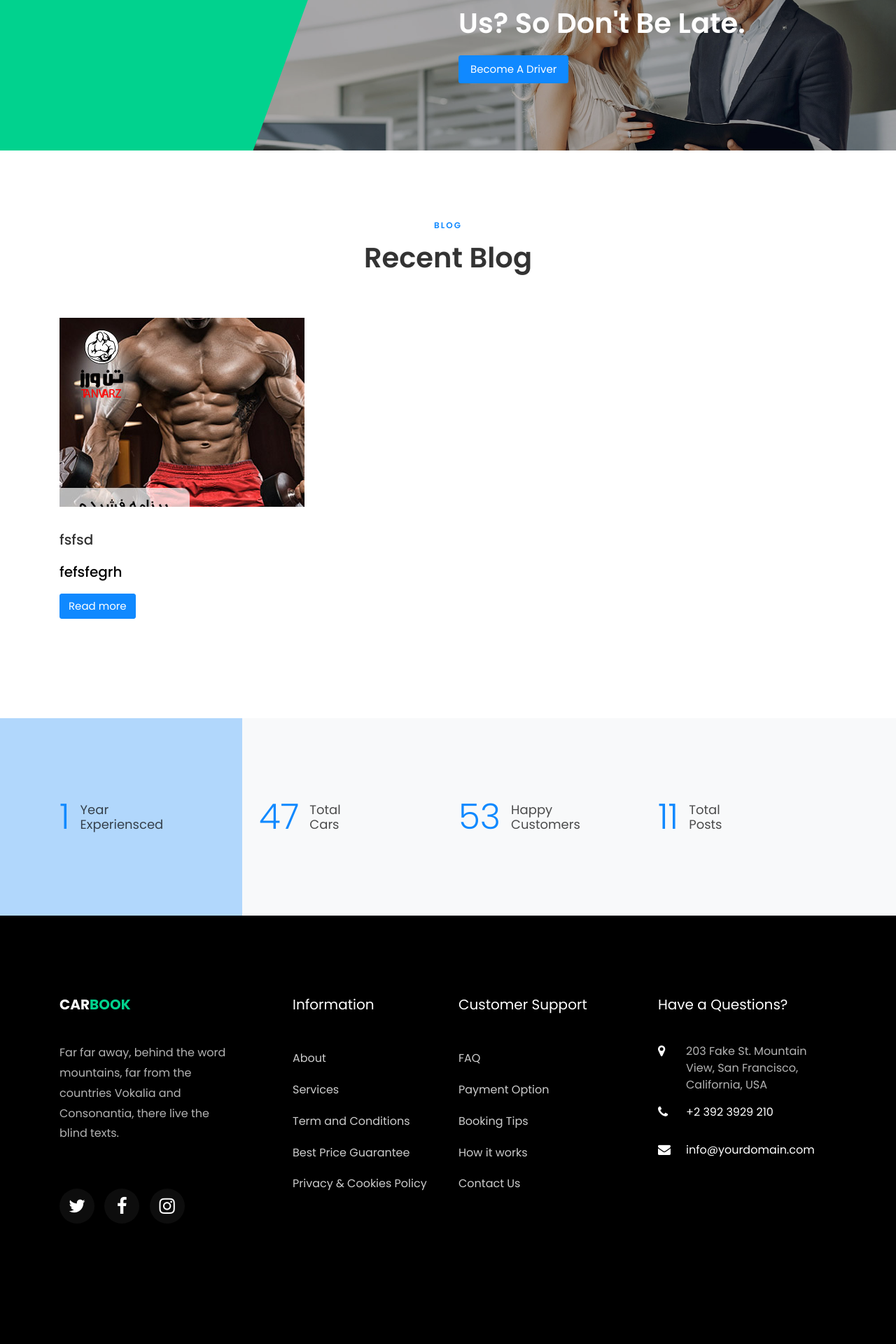
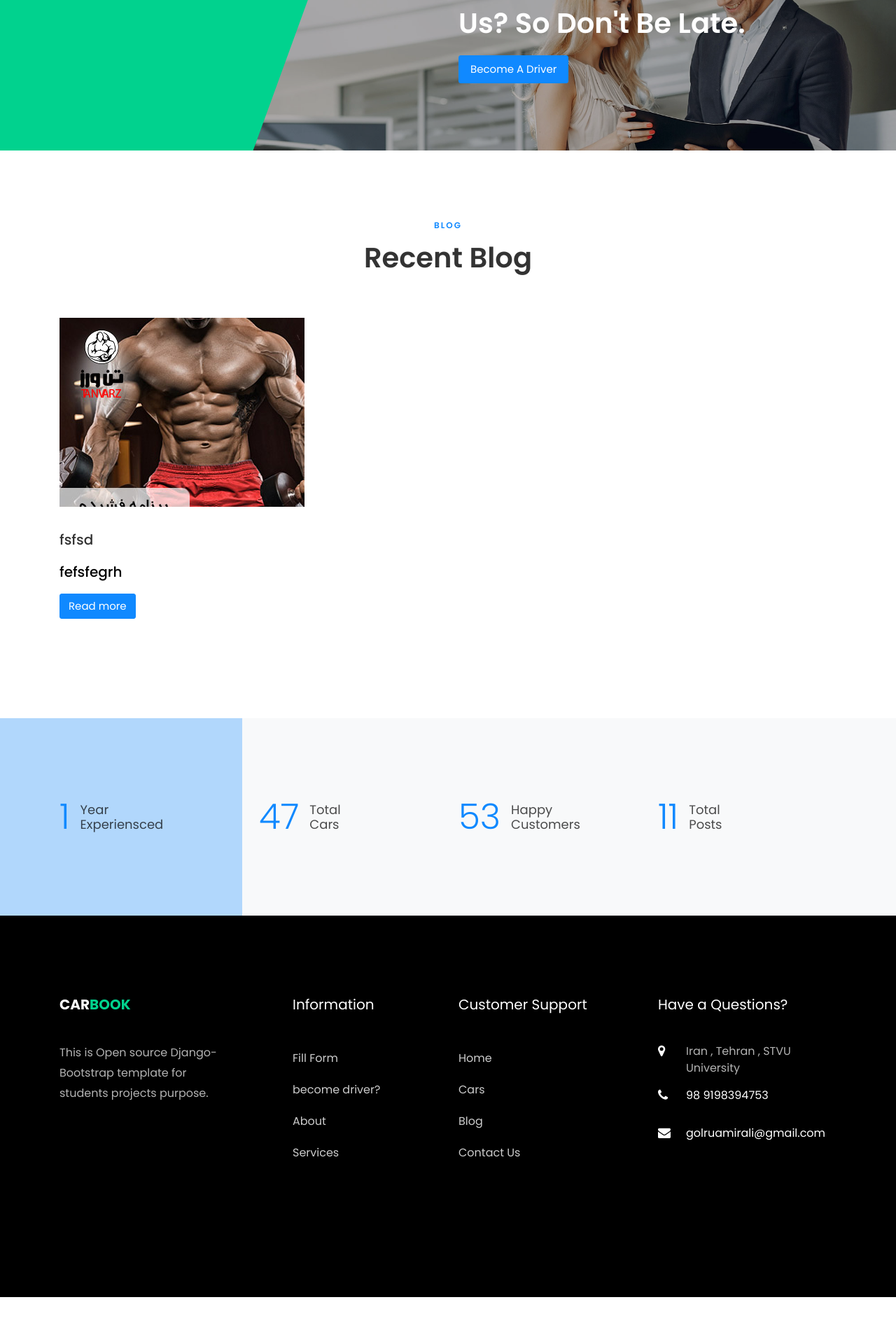
Before and after one commit to 1m1z/autogallery-django, a Django app: page / in a window 1280 px wide. Shown: the part 3320-5240 px from the top of the page at 70% size. After the commit the page ends 5173 px from the top, so only its background shows below. Run offline with Django 4.2, Linux system fonts and the light colour scheme; data comes from the database, SQL or seed files in the repository; some libraries are stand-ins or nearby versions; some web fonts are replaced.

Commit message:
last changes edited

```diff
--- a/Blog/templates/Blog/base_posts.html
+++ b/Blog/templates/Blog/base_posts.html
@@ -44,8 +44,9 @@
 	    </div>
 	  </nav>
 
-      {% block ContactSections %}
-      {% endblock ContactSections%}
+    {% block ContactSections %}
+
+    {% endblock ContactSections%}
 
     {% block PostContent %}
 
--- a/Contact/templates/Contact/contactus.html
+++ b/Contact/templates/Contact/contactus.html
@@ -26,7 +26,7 @@
                     <div class="icon mr-3">
                         <span class="icon-map-o"></span>
                     </div>
-                    <p><span>Address:</span> 198 West 21th Street, Suite 721 New York NY 10016</p>
+                    <p><span>Address:</span> Iran , tehran STVU University</p>
                     </div>
                 </div>
                 <div class="col-md-12">
@@ -34,7 +34,7 @@
                     <div class="icon mr-3">
                         <span class="icon-mobile-phone"></span>
                     </div>
-                    <p><span>Phone:</span> <a href="tel://1234567920">+ 1235 2355 98</a></p>
+                    <p><span>Phone:</span> <a href="tel://1234567920">989198394753</a></p>
                     </div>
                 </div>
                 <div class="col-md-12">
@@ -42,7 +42,7 @@
                     <div class="icon mr-3">
                         <span class="icon-envelope-o"></span>
                     </div>
-                    <p><span>Email:</span> <a href="mailto:info@yoursite.com">info@yoursite.com</a></p>
+                    <p><span>Email:</span> <a href="mailto:info@yoursite.com">golruamirali@gmail.com</a></p>
                     </div>
                 </div>
             </div>
--- a/Home/templates/home/home.html
+++ b/Home/templates/home/home.html
@@ -38,11 +38,11 @@
         <div class="collapse navbar-collapse" id="ftco-nav">
         <ul class="navbar-nav ml-auto">
             <li class="nav-item active"><a href="/" class="nav-link">Home</a></li>
-            <li class="nav-item"><a href="#aboutsection" class="nav-link">About</a></li>
-            <li class="nav-item"><a href="#servicesection" class="nav-link">Services</a></li>
             <li class="nav-item"><a href="/cars" class="nav-link">Cars</a></li>
             <li class="nav-item"><a href="/posts" class="nav-link">Blog</a></li>
             <li class="nav-item"><a href="/contactus" class="nav-link">Contact</a></li>
+            <li class="nav-item"><a href="#aboutsection" class="nav-link">About</a></li>
+            <li class="nav-item"><a href="#servicesection" class="nav-link">Services</a></li>
         </ul>
         </div>
     </div>
@@ -50,7 +50,7 @@
 
 <!-- END nav -->
 
-<div class="hero-wrap ftco-degree-bg" style="background-image: url({% static 'images/bg_1.jpg' %});" data-stellar-background-ratio="0.5">
+<div class="hero-wrap ftco-degree-bg" style="background-image: url({% static 'images/bg_1.jpg' %});" data-stellar-background-ratio="0.5" id="fillform">
     <div class="overlay"></div>
     <div class="container">
     <div class="row no-gutters slider-text justify-content-start align-items-center justify-content-center">
@@ -67,7 +67,7 @@
     </div>
 </div>
 
-    <section class="ftco-section ftco-no-pt bg-light">
+    <section class="ftco-section ftco-no-pt bg-light" >
     <div class="container">
         <div class="row no-gutters">
             <div class="col-md-12 featured-top">
@@ -241,13 +241,13 @@
         </div>
     </section>
 
-    <section class="ftco-section ftco-intro" style="background-image: url({% static 'images/bg_3.jpg' %});">
+    <section class="ftco-section ftco-intro" style="background-image: url({% static 'images/bg_3.jpg' %});" id="becomedriver">
         <div class="overlay"></div>
         <div class="container">
             <div class="row justify-content-end">
                 <div class="col-md-6 heading-section heading-section-white ftco-animate">
         <h2 class="mb-3">Do You Want To Earn With Us? So Don't Be Late.</h2>
-        <a href="#" class="btn btn-primary btn-lg">Become A Driver</a>
+        <a href="/contactus" class="btn btn-primary btn-lg">Become A Driver</a>
         </div>
             </div>
         </div>
@@ -256,7 +256,7 @@
 
 
 
-<section class="ftco-section">
+<section class="ftco-section" id="blogsection">
 <div class="container">
     <div class="row justify-content-center mb-5">
         <div class="col-md-7 heading-section text-center ftco-animate">
@@ -342,11 +342,8 @@
         <div class="col-md">
         <div class="ftco-footer-widget mb-4">
             <h2 class="ftco-heading-2"><a href="#" class="logo">Car<span>book</span></a></h2>
-            <p>Far far away, behind the word mountains, far from the countries Vokalia and Consonantia, there live the blind texts.</p>
+            <p>This is Open source Django-Bootstrap template for students projects purpose.</p>
             <ul class="ftco-footer-social list-unstyled float-md-left float-lft mt-5">
-            <li class="ftco-animate"><a href="#"><span class="icon-twitter"></span></a></li>
-            <li class="ftco-animate"><a href="#"><span class="icon-facebook"></span></a></li>
-            <li class="ftco-animate"><a href="#"><span class="icon-instagram"></span></a></li>
             </ul>
         </div>
         </div>
@@ -354,11 +351,10 @@
         <div class="ftco-footer-widget mb-4 ml-md-5">
             <h2 class="ftco-heading-2">Information</h2>
             <ul class="list-unstyled">
-            <li><a href="#" class="py-2 d-block">About</a></li>
-            <li><a href="#" class="py-2 d-block">Services</a></li>
-            <li><a href="#" class="py-2 d-block">Term and Conditions</a></li>
-            <li><a href="#" class="py-2 d-block">Best Price Guarantee</a></li>
-            <li><a href="#" class="py-2 d-block">Privacy &amp; Cookies Policy</a></li>
+                <li><a href="#fillform" class="py-2 d-block">Fill Form</a></li>
+                <li><a href="#becomedriver" class="py-2 d-block">become driver?</a></li>
+            <li><a href="#aboutsection" class="py-2 d-block">About</a></li>
+            <li><a href="#servicesection" class="py-2 d-block">Services</a></li>
             </ul>
         </div>
         </div>
@@ -366,11 +362,10 @@
             <div class="ftco-footer-widget mb-4">
             <h2 class="ftco-heading-2">Customer Support</h2>
             <ul class="list-unstyled">
-            <li><a href="#" class="py-2 d-block">FAQ</a></li>
-            <li><a href="#" class="py-2 d-block">Payment Option</a></li>
-            <li><a href="#" class="py-2 d-block">Booking Tips</a></li>
-            <li><a href="#" class="py-2 d-block">How it works</a></li>
-            <li><a href="#" class="py-2 d-block">Contact Us</a></li>
+            <li><a href="/" class="py-2 d-block">Home</a></li>
+            <li><a href="/cars" class="py-2 d-block">Cars</a></li>
+            <li><a href="/posts" class="py-2 d-block">Blog</a></li>
+            <li><a href="/contactus" class="py-2 d-block">Contact Us</a></li>
             </ul>
         </div>
         </div>
@@ -379,9 +374,9 @@
             <h2 class="ftco-heading-2">Have a Questions?</h2>
             <div class="block-23 mb-3">
                 <ul>
-                <li><span class="icon icon-map-marker"></span><span class="text">203 Fake St. Mountain View, San Francisco, California, USA</span></li>
-                <li><a href="#"><span class="icon icon-phone"></span><span class="text">+2 392 3929 210</span></a></li>
-                <li><a href="#"><span class="icon icon-envelope"></span><span class="text">info@yourdomain.com</span></a></li>
+                <li><span class="icon icon-map-marker"></span><span class="text">Iran , Tehran , STVU University</span></li>
+                <li><a href="#"><span class="icon icon-phone"></span><span class="text">98 9198394753</span></a></li>
+                <li><a href="#"><span class="icon icon-envelope"></span><span class="text"> golruamirali@gmail.com</span></a></li>
                 </ul>
             </div>
         </div>
```
